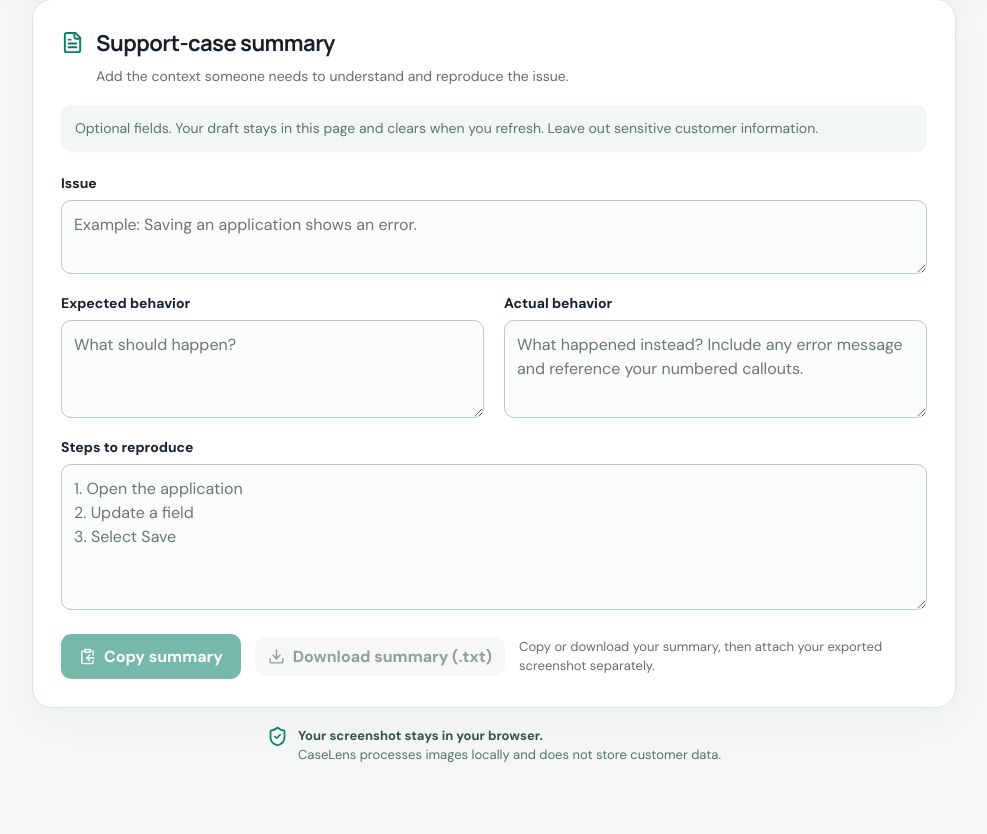
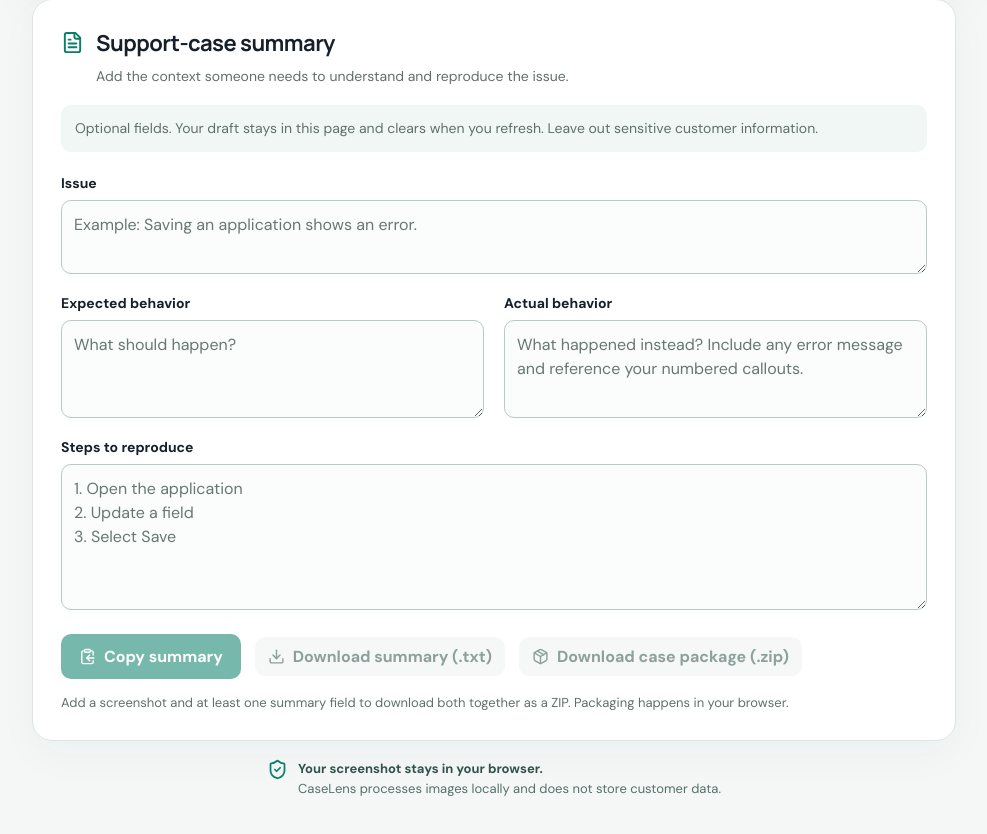
Before and after one commit to Soboscott/CaseLens, a React (Vite) app: page / in a window 1280 px wide. Shown: the part 862-1696 px from the top of the page, without its empty margins (146-1133 px from the left). Built offline with nearby package versions, Linux system fonts and the light colour scheme.

Commit message:
Add files via upload

```diff
--- a/package.json
+++ b/package.json
@@ -9,6 +9,7 @@
     "preview": "vite preview"
   },
   "dependencies": {
+    "fflate": "0.8.3",
     "lucide-react": "^0.468.0",
     "react": "^19.0.0",
     "react-dom": "^19.0.0"
--- a/src/App.tsx
+++ b/src/App.tsx
@@ -1,6 +1,7 @@
 import { ChangeEvent, DragEvent, useEffect, useRef, useState } from 'react'
 import { Eye, ImagePlus, LockKeyhole, ShieldCheck, Sparkles, Upload } from 'lucide-react'
 import RedactionCanvas from './RedactionCanvas'
+import type { ScreenshotExporter } from './RedactionCanvas'
 import SupportCaseSummary from './SupportCaseSummary'
 
 type ImageDetails = {
@@ -14,6 +15,7 @@ const ACCEPTED_TYPES = ['image/png', 'image/jpeg', 'image/webp']
 const MAX_FILE_SIZE = 10 * 1024 * 1024
 
 function App() {
+  const screenshotRef = useRef<ScreenshotExporter>(null)
   const inputRef = useRef<HTMLInputElement>(null)
   const [image, setImage] = useState<ImageDetails | null>(null)
   const [error, setError] = useState('')
@@ -104,13 +106,19 @@ function App() {
                 <button className="secondary-button" onClick={() => inputRef.current?.click()}>Replace image</button>
                 <input ref={inputRef} type="file" accept="image/png,image/jpeg,image/webp" onChange={onFileChange} hidden />
               </div>
-             <RedactionCanvas key={image.url} src={image.url} />
+             <RedactionCanvas key={image.url} src={image.url} ref={screenshotRef} />
             </div>
           )}
           {error && <p className="error-message" role="alert">{error}</p>}
         </section>
 
-        <SupportCaseSummary />
+        <SupportCaseSummary
+          hasImage={Boolean(image)}
+          exportScreenshot={() => {
+            if (!screenshotRef.current) return Promise.reject(new Error('Add a screenshot before downloading a case package.'))
+            return screenshotRef.current.exportPNG()
+          }}
+        />
 
         <section className="trust-note">
           <ShieldCheck size={21} />
--- a/src/RedactionCanvas.tsx
+++ b/src/RedactionCanvas.tsx
@@ -1,7 +1,8 @@
-import { useEffect, useRef, useState } from 'react'
-import type { PointerEvent } from 'react'
+import { useEffect, useImperativeHandle, useRef, useState } from 'react'
+import type { PointerEvent, Ref } from 'react'
 
-type Props = { src: string }
+export type ScreenshotExporter = { exportPNG: () => Promise<Blob> }
+type Props = { src: string; ref?: Ref<ScreenshotExporter> }
 type Point = { x: number; y: number }
 type Mode = 'redact' | 'callout'
 
@@ -107,7 +108,7 @@ function paint(
   return true
 }
 
-export default function RedactionCanvas({ src }: Props) {
+export default function RedactionCanvas({ src, ref }: Props) {
   const canvasRef = useRef<HTMLCanvasElement>(null)
   const pictureRef = useRef<HTMLImageElement | null>(null)
   const marksRef = useRef<Mark[]>([])
@@ -349,34 +350,46 @@ export default function RedactionCanvas({ src }: Props) {
     )
   }
 
-  function download() {
+  // Both download paths flatten the current marks into a fresh PNG.
+  // Never export the original upload or the translucent selection preview.
+  async function exportPNG(): Promise<Blob> {
     const picture = pictureRef.current
-    if (!ready || !picture || selectionRef.current) return
+    if (!ready || !picture) throw new Error('Wait for the screenshot to finish loading.')
+    if (selectionRef.current) throw new Error('Finish your redaction before downloading.')
 
     const output = document.createElement('canvas')
     output.width = picture.naturalWidth
     output.height = picture.naturalHeight
-
     if (!paint(output, picture, marksRef.current)) {
-      setMessage('Download failed. Please try again.')
-      return
+      throw new Error('Unable to export the screenshot. Please try again.')
+    }
+    return new Promise((resolve, reject) => {
+      output.toBlob(blob => {
+        if (blob) resolve(blob)
+        else reject(new Error('Unable to export the screenshot. Please try again.'))
+      }, 'image/png')
+    })
   }
 
-    output.toBlob(blob => {
-      if (!blob) {
-        setMessage('Download failed. Please try again.')
-        return
-      }
+  useImperativeHandle(ref, () => ({ exportPNG }))
 
+  async function download() {
+    try {
+      const blob = await exportPNG()
       const url = URL.createObjectURL(blob)
       const link = document.createElement('a')
+      try {
         link.href = url
         link.download = 'caselens-annotated.png'
         document.body.appendChild(link)
         link.click()
+      } finally {
         link.remove()
         window.setTimeout(() => URL.revokeObjectURL(url), 60000)
-    }, 'image/png')
+      }
+    } catch (error) {
+      setMessage(error instanceof Error ? error.message : 'Download failed. Please try again.')
+    }
   }
 
   return (
--- a/src/SupportCaseSummary.tsx
+++ b/src/SupportCaseSummary.tsx
@@ -1,5 +1,6 @@
 import { useRef, useState } from 'react'
-import { ClipboardCopy, Download, FileText } from 'lucide-react'
+import { ClipboardCopy, Download, FileText, Package } from 'lucide-react'
+import { createCasePackage } from './casePackage'
 import './SupportCaseSummary.css'
 
 const fields = [
@@ -11,10 +12,17 @@ const fields = [
 
 type FieldKey = typeof fields[number]['key']
 
-export default function SupportCaseSummary() {
+type Props = {
+  hasImage: boolean
+  exportScreenshot: () => Promise<Blob>
+}
+
+export default function SupportCaseSummary({ hasImage, exportScreenshot }: Props) {
   const [values, setValues] = useState<Record<FieldKey, string>>({ issue: '', expected: '', actual: '', steps: '' })
   const [message, setMessage] = useState('')
   const [copying, setCopying] = useState(false)
+  const [packaging, setPackaging] = useState(false)
+  const packagingRef = useRef(false)
   const [manualCopy, setManualCopy] = useState(false)
   const previewRef = useRef<HTMLTextAreaElement>(null)
   const revisionRef = useRef(0)
@@ -49,6 +57,38 @@ export default function SupportCaseSummary() {
         const downloadUrl = url
         window.setTimeout(() => URL.revokeObjectURL(downloadUrl), 1000)
       }
+    }
+  }
+
+  async function downloadPackage() {
+    if (!hasImage || !hasContent || packagingRef.current) return
+    packagingRef.current = true
+    setPackaging(true)
+    setManualCopy(false)
+    setMessage('Preparing your case package…')
+    const revision = revisionRef.current
+    let url: string | undefined
+    const link = document.createElement('a')
+    try {
+      // Capture the screenshot and summary as they were when Download was clicked.
+      const screenshot = await exportScreenshot()
+      const archive = await createCasePackage(screenshot, summary)
+      url = URL.createObjectURL(archive)
+      link.href = url
+      link.download = 'caselens-case-package.zip'
+      document.body.appendChild(link)
+      link.click()
+      if (revision === revisionRef.current) setMessage('Download requested: caselens-case-package.zip. It contains your edited screenshot and summary from when you clicked Download.')
+    } catch (error) {
+      setMessage(error instanceof Error ? error.message : 'The case package could not be created. Please try again.')
+    } finally {
+      link.remove()
+      if (url) {
+        const downloadUrl = url
+        window.setTimeout(() => URL.revokeObjectURL(downloadUrl), 60000)
+      }
+      packagingRef.current = false
+      setPackaging(false)
     }
   }
 
@@ -90,13 +130,16 @@ export default function SupportCaseSummary() {
         ))}
       </div>
       <div className="case-summary-actions">
-        <button type="button" className="primary-button" disabled={!hasContent || copying} onClick={copySummary}>
+        <button type="button" className="primary-button" disabled={!hasContent || copying || packaging} onClick={copySummary}>
           <ClipboardCopy size={17} aria-hidden="true" /> {copying ? 'Copying…' : 'Copy summary'}
         </button>
-        <button type="button" className="secondary-button" disabled={!hasContent || copying} onClick={downloadSummary}>
+        <button type="button" className="secondary-button" disabled={!hasContent || copying || packaging} onClick={downloadSummary}>
           <Download size={17} aria-hidden="true" /> Download summary (.txt)
         </button>
-        <span>Copy or download your summary, then attach your exported screenshot separately.</span>
+        <button type="button" className="secondary-button" disabled={!hasImage || !hasContent || copying || packaging} onClick={downloadPackage} aria-describedby="case-package-help">
+          <Package size={17} aria-hidden="true" /> {packaging ? 'Preparing ZIP…' : 'Download case package (.zip)'}
+        </button>
+        <span id="case-package-help">Add a screenshot and at least one summary field to download both together as a ZIP. Packaging happens in your browser.</span>
       </div>
       <p className="case-summary-status" role="status">{message}</p>
       {manualCopy && (
--- /dev/null
+++ b/src/casePackage.ts
@@ -0,0 +1,11 @@
+import { strToU8, zipSync } from 'fflate'
+
+export async function createCasePackage(screenshot: Blob, summary: string): Promise<Blob> {
+  const imageBytes = new Uint8Array(await screenshot.arrayBuffer())
+  // PNG is already compressed. Store it without recompressing it.
+  const archive = zipSync({
+    'caselens-annotated.png': [imageBytes, { level: 0 }],
+    'caselens-support-summary.txt': [strToU8(summary), { level: 6 }],
+  })
+  return new Blob([new Uint8Array(archive)], { type: 'application/zip' })
+}
```
Also changed, not shown: 1 other file (tests, documents, lock files or other folders). Lines whose indentation alone changed are shown as unchanged.
